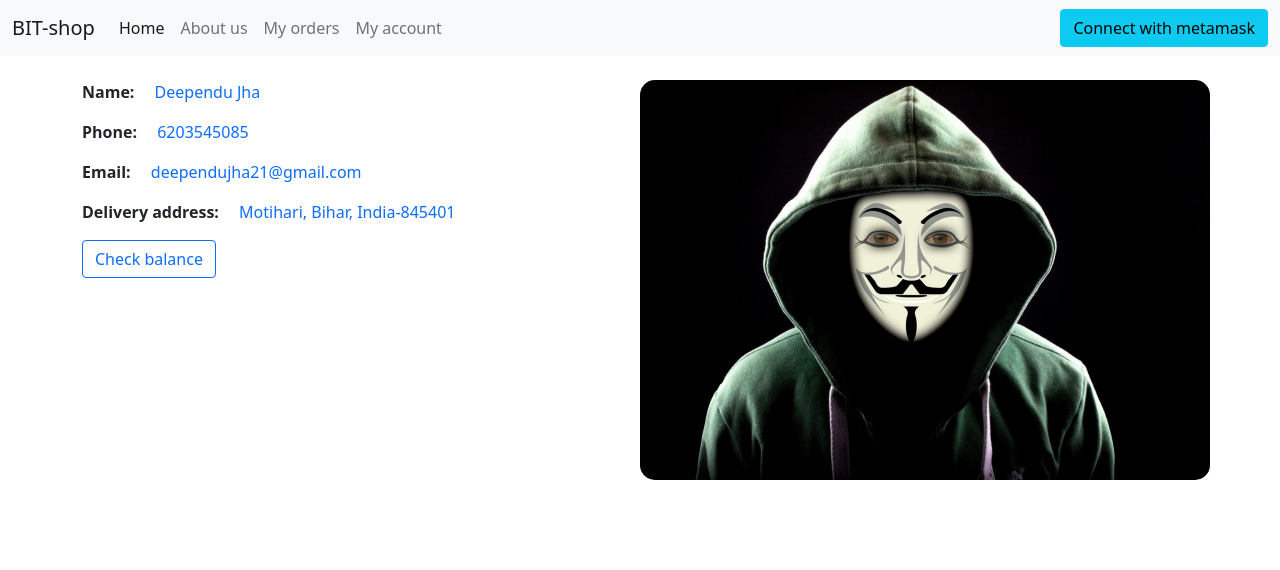
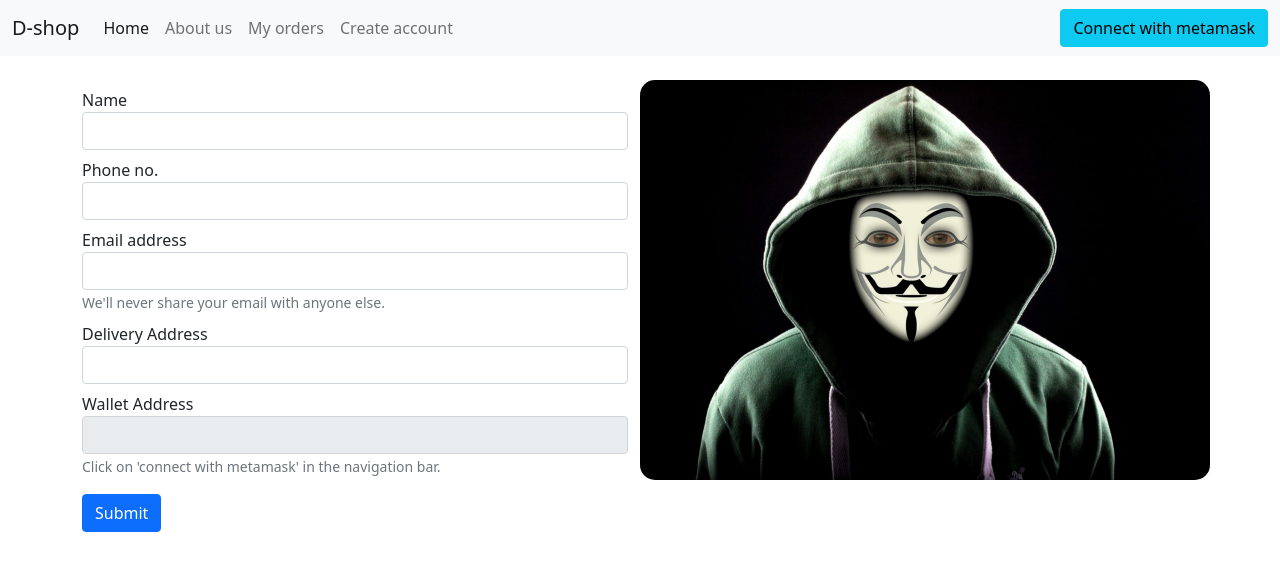
Before and after one commit to deependujha/bit_shop_frontend, a Next.js app: page /myAccount in a window 1280 px wide. Shown: the top 570 px of the page. Built offline with nearby package versions, Linux system fonts and the light colour scheme.

Commit message:
connection established with backend

```diff
--- a/components/Account.jsx
+++ b/components/Account.jsx
@@ -2,12 +2,24 @@ import React from "react";
 import Image from "next/image";
 import UserDetails from "./UserDetails";
 
-const Account = () => {
+const Account = ({
+  logInStatus,
+  setLogInStatus,
+  usrAddr,
+  setUsrAddr,
+  setMyContract
+}) => {
   return (
     <div className="container my-4">
       <div className="row">
         <div className="col-sm">
-          <UserDetails />
+          <UserDetails
+            logInStatus={logInStatus}
+            setLogInStatus={setLogInStatus}
+            usrAddr={usrAddr}
+            setUsrAddr={setUsrAddr}
+            setMyContract={setMyContract}
+          />
         </div>
         <div
           className="col-sm"
--- a/components/Navbar.jsx
+++ b/components/Navbar.jsx
@@ -3,12 +3,17 @@ import Link from "next/link";
 import { ethers } from "ethers";
 import style from "../styles/Navbar.module.css";
 import ABI from "/abi";
+import useSWR from "swr";
+const fetcher = async (addr) => {
+  const Data = await fetch(`http://159.223.186.223:3200/account/asdfhoia`);
+  const data = await Data.json();
+  return data;
+};
 
-const Navbar = (props) => {
+const Navbar = ({ usrAddr, setUsrAddr, setMyContract, logInStatus, setLogInStatus }) => {
   const [current, setCurrent] = useState("home");
   const [con, setCon] = useState(false);
-  const [myAddr, setMyAddr] = useState("");
-  const [myContract, setMyContract] = useState("");
+  const [userName, setUserName] = useState("");
 
   const connectWithMetaMask = async () => {
     if (!window.ethereum) {
@@ -47,33 +52,50 @@ const Navbar = (props) => {
           setMyContract(contract);
           // console.log(`contract address: ${contract.address}`);
           // console.log("Account:", await signer.getAddress());
-          let myaddress = await signer.getAddress();
-          setMyAddr(myaddress);
-          setCon(!con);
+          let usrAddress = await signer.getAddress();
+
+          setUsrAddr(usrAddress);
         }
       } catch (e) {
         alert(`an error occurred: ${e}`);
       }
     }
   };
-  const btnClick = () => {
+  const btnClick = async () => {
     if (con) {
       setMyContract("");
-      setMyAddr("");
+      setusrAddr("");
       setCon(false);
+      setUserName("");
     } else {
       connectWithMetaMask();
+      try {
+        // const { data, error } = useSWR("name", fetcher);
+        const data = await fetcher(usrAddr);
+        console.log(data);
+        if (data.name == undefined) {
+          setUserName("Please create your profile!");
+          setCon(false);
+        } else {
+          setUserName(`Hii, ${data.name}`);
+          setCon(true);
+
+        }
+      } catch (e) {
+        console.log(`an error occurred: ${e}`);
+      }
     }
   };
 
   const navBtnClick = (which) => {
     setCurrent(which);
   };
+
   return (
     <nav className="navbar navbar-expand-lg navbar-light bg-light">
       <div className="container-fluid">
         <Link href="/">
-          <a className="navbar-brand">BIT-shop</a>
+          <a className="navbar-brand">D-shop</a>
         </Link>
         <button
           className="navbar-toggler"
@@ -141,12 +163,12 @@ const Navbar = (props) => {
                     navBtnClick("account");
                   }}
                 >
-                  My account
+                 {logInStatus?`My account`:`Create account`}
                 </a>
               </li>
             </Link>
           </ul>
-          <span className="mx-3">{myAddr != "" && `Hii, Deependu`}</span>
+          <span className="mx-3"><h5>{userName}</h5></span>
           <button
             className={`btn ${con ? `btn-danger` : `btn-info`}`}
             onClick={btnClick}
--- /dev/null
+++ b/components/NewUserForm.jsx
@@ -0,0 +1,152 @@
+import React, { useState } from "react";
+import { ethers } from "ethers";
+import ABI from "/abi";
+
+const NewUserForm = ({ usrAddr, setUsrAddr, setMyContract }) => {
+  const [name, setName] = useState("");
+  const [email, setEmail] = useState("");
+  const [phone, setPhone] = useState("");
+  const [delAddr, setDelAddr] = useState("");
+  const connectWithMetaMask = async () => {
+    if (!window.ethereum) {
+      alert("Please install metamask");
+    } else {
+      try {
+        // A Web3Provider wraps a standard Web3 provider, which is
+        // what MetaMask injects as window.ethereum into each page
+        let provider = new ethers.providers.Web3Provider(window.ethereum);
+        // to check with which network metamask is currently connected, and show required alert
+        const { chainId } = await provider.getNetwork();
+        // console.log(chainId);
+        if (chainId != 3) {
+          alert(
+            "Please connect with ropsten testnet in metamask, and refresh the page."
+          );
+        } else {
+          // MetaMask requires requesting permission to connect users accounts
+          await provider.send("eth_requestAccounts", []);
+
+          // The MetaMask plugin also allows signing transactions to
+          // send ether and pay to change state within the blockchain.
+          // For this, you need the account signer...
+          let signer = provider.getSigner();
+          // console.log("connected with metamask");
+
+          // creating an instance of the smart contract
+          // it takes three parameters => {contract's address, abi, signer/provider}
+          // provider can perform read only transactions
+          // signer can perform all kind of transactions
+          let contract = new ethers.Contract(
+            "0x20bD9e821e257340F5E37bCD817184feb6EB1A34",
+            ABI,
+            signer
+          );
+          setMyContract(contract);
+          // console.log(`contract address: ${contract.address}`);
+          // console.log("Account:", await signer.getAddress());
+          let usrAddress = await signer.getAddress();
+
+          await setUsrAddr(usrAddress);
+          console.log(`setting wallet address`);
+        }
+      } catch (e) {
+        alert(`an error occurred: ${e}`);
+      }
+    }
+  };
+  const SubmitBtnClick = async (e) => {
+    e.preventDefault();
+    if (usrAddr == "") {
+      await connectWithMetaMask();
+    }
+    console.log(`Clicked on submit button`);
+    console.log(`name: ${name}`);
+    console.log(`email: ${email}`);
+    console.log(`phone: ${phone}`);
+    console.log(`delivery address: ${delAddr}`);
+    console.log(`walletAddress: ${usrAddr}`);
+    console.log(usrAddr);
+  };
+
+  return (
+    <form>
+      <div className="form-group my-2">
+        <label htmlFor="InputName">Name</label>
+        <input
+          type="text"
+          onChange={(v) => {
+            setName(v.target.value);
+          }}
+          className="form-control"
+          id="InputName"
+          value={name}
+        />
+      </div>
+      <div className="form-group my-2">
+        <label htmlFor="InputPhone">Phone no.</label>
+        <input
+          type="number"
+          onChange={(v) => {
+            if (phone.length < 14) setPhone(v.target.value);
+          }}
+          className="form-control"
+          id="InputName"
+          value={phone}
+          maxLength="14"
+        />
+      </div>
+
+      <div className="form-group my-2">
+        <label htmlFor="InputEmail">Email address</label>
+        <input
+          type="email"
+          onChange={(v) => {
+            setEmail(v.target.value);
+          }}
+          className="form-control"
+          id="InputEmail"
+          aria-describedby="emailHelp"
+          value={email}
+        />
+        <small id="emailHelp" className="form-text text-muted">
+          We'll never share your email with anyone else.
+        </small>
+      </div>
+      <div className="form-group my-2">
+        <label htmlFor="InputDeliveryAddress">Delivery Address</label>
+        <input
+          type="text"
+          onChange={(v) => {
+            setDelAddr(v.target.value);
+          }}
+          className="form-control"
+          id="InputDeliveryAddress"
+          value={delAddr}
+        />
+      </div>
+      <div className="form-group my-2">
+        <label htmlFor="InputWalletAddress">Wallet Address</label>
+        <input
+          type="text"
+          className="form-control"
+          id="InputWalletAddress"
+          value={usrAddr}
+          disabled
+        />
+        <small id="emailHelp" className="form-text text-muted">
+          Click on 'connect with metamask' in the navigation bar.
+        </small>
+      </div>
+
+      <button
+        type="submit"
+        className="btn btn-primary my-2"
+        onClick={SubmitBtnClick}
+      >
+        Submit
+      </button>
+    </form>
+  );
+};
+
+export default NewUserForm;
--- a/components/Product.jsx
+++ b/components/Product.jsx
@@ -19,7 +19,7 @@ const Product = ({ type, prd }) => {
         }}
       >
         <Image
-          src={`http:127.0.0.1:3000/${prd.image}`}
+          src={`http:127.0.0.1:5000/${prd.image}`}
           layout={"fill"}
           objectFit={"contain"}
           alt="myproduct"
--- a/components/UserDetails.jsx
+++ b/components/UserDetails.jsx
@@ -1,6 +1,7 @@
 import React, { useState } from "react";
+import NewUserForm from "./NewUserForm";
 
-const UserDetails = () => {
+const UserDetails = ({ logInStatus, setLogInStatus, usrAddr, setUsrAddr,setMyContract }) => {
   const [balance, setBalance] = useState("");
   const [hide, setHide] = useState(true);
   const fetchBalance = () => {
@@ -12,19 +13,25 @@ const UserDetails = () => {
       setHide(true);
     }
   };
+  if (logInStatus) {
     return (
       <div>
         <p>
-        <b>Name:</b> <span className="mx-3 text-primary">Deependu Jha</span>
+          <b>Name:</b>
+          <span className="mx-3 text-primary">Deependu Jha</span>
         </p>
         <p>
           <b>Phone:</b> <span className="mx-3 text-primary">6203545085</span>
         </p>
         <p>
-        <b>Email:</b> <span className="mx-3 text-primary">deependujha21@gmail.com</span>
+          <b>Email:</b>{" "}
+          <span className="mx-3 text-primary">deependujha21@gmail.com</span>
         </p>
         <p>
-        <b>Delivery address:</b> <span className="mx-3 text-primary">Motihari, Bihar, India-845401</span>
+          <b>Delivery address:</b>{" "}
+          <span className="mx-3 text-primary">
+            Motihari, Bihar, India-845401
+          </span>
         </p>
         <button className="btn btn-outline-primary" onClick={fetchBalance}>
           {hide == true ? `Check balance` : `Hide balance`}
@@ -32,6 +39,9 @@ const UserDetails = () => {
         <b className="mx-5 text-success">{balance}</b>
       </div>
     );
+  } else {
+    return <NewUserForm usrAddr={usrAddr} setUsrAddr={setUsrAddr} setMyContract={setMyContract}/>;
+  }
 };
 
 export default UserDetails;
--- a/package.json
+++ b/package.json
@@ -1,5 +1,5 @@
 {
-  "name": "bit_shop_frontend",
+  "name": "d_shop_frontend",
   "version": "0.1.0",
   "private": true,
   "scripts": {
@@ -9,11 +9,13 @@
     "lint": "next lint"
   },
   "dependencies": {
+    "@popperjs/core": "^2.11.5",
     "bootstrap": "^5.1.3",
     "ethers": "^5.6.9",
     "next": "12.2.2",
     "react": "18.2.0",
-    "react-dom": "18.2.0"
+    "react-dom": "18.2.0",
+    "swr": "^1.3.0"
   },
   "devDependencies": {
     "eslint": "8.19.0",
--- a/pages/_app.js
+++ b/pages/_app.js
@@ -9,14 +9,32 @@ function MyApp({ Component, pageProps }) {
     import("bootstrap/dist/js/bootstrap");
   }, []);
 
+  const [usrAddr, setUsrAddr] = useState("");
+  const [myContract, setMyContract] = useState("");
+  const [logInStatus, setLogInStatus] = useState(false);
+
   return (
     <>
       <Head>
         <title>BIT-Shop</title>
         <meta name="viewport" content="width=device-width, initial-scale=1" />
       </Head>
-      <Navbar />
-      <Component {...pageProps} />
+      <Navbar
+        usrAddr={usrAddr}
+        setUsrAddr={setUsrAddr}
+        setMyContract={setMyContract}
+        logInStatus={logInStatus}
+        setLogInStatus={setLogInStatus}
+      />
+      <Component
+        {...pageProps}
+        logInStatus={logInStatus}
+        setLogInStatus={setLogInStatus}
+        usrAddr={usrAddr}
+        setUsrAddr={setUsrAddr}
+        setMyContract={setMyContract}
+        myContract={myContract}
+      />
     </>
   );
 }
--- a/pages/about.js
+++ b/pages/about.js
@@ -1,8 +1,8 @@
 import React from "react";
 import About from "../components/About";
 
-const about = () => {
-  return <About/>;
+const about = ({ logInStatus, setLogInStatus }) => {
+  return <About />;
 };
 
 export default about;
--- a/pages/index.js
+++ b/pages/index.js
@@ -18,7 +18,7 @@ export default function Home({ data }) {
 // This gets called on every request
 export async function getServerSideProps() {
   // Fetch data from external API
-  const res = await fetch(`http://localhost:3000/product/`);
+  const res = await fetch(`http://159.223.186.223:3200/product/`);
   const data = await res.json(); // Pass data to the page via props
   return { props: { data } };
 }
--- a/pages/myAccount.js
+++ b/pages/myAccount.js
@@ -1,8 +1,16 @@
 import React from "react";
 import Account from "../components/Account";
 
-const account = () => {
-  return <Account />;
+const account = ({ logInStatus, setLogInStatus, usrAddr, setUsrAddr,setMyContract }) => {
+  return (
+    <Account
+      logInStatus={logInStatus}
+      setLogInStatus={setLogInStatus}
+      usrAddr={usrAddr}
+      setUsrAddr={setUsrAddr}
+      setMyContract={setMyContract}
+    />
+  );
 };
 
 export default account;
```
Also changed, not shown: components/NotLoggedIn.jsx (added, +7 -0 lines), 2 other files (tests, documents, lock files or other folders). Lines whose indentation alone changed are shown as unchanged.
